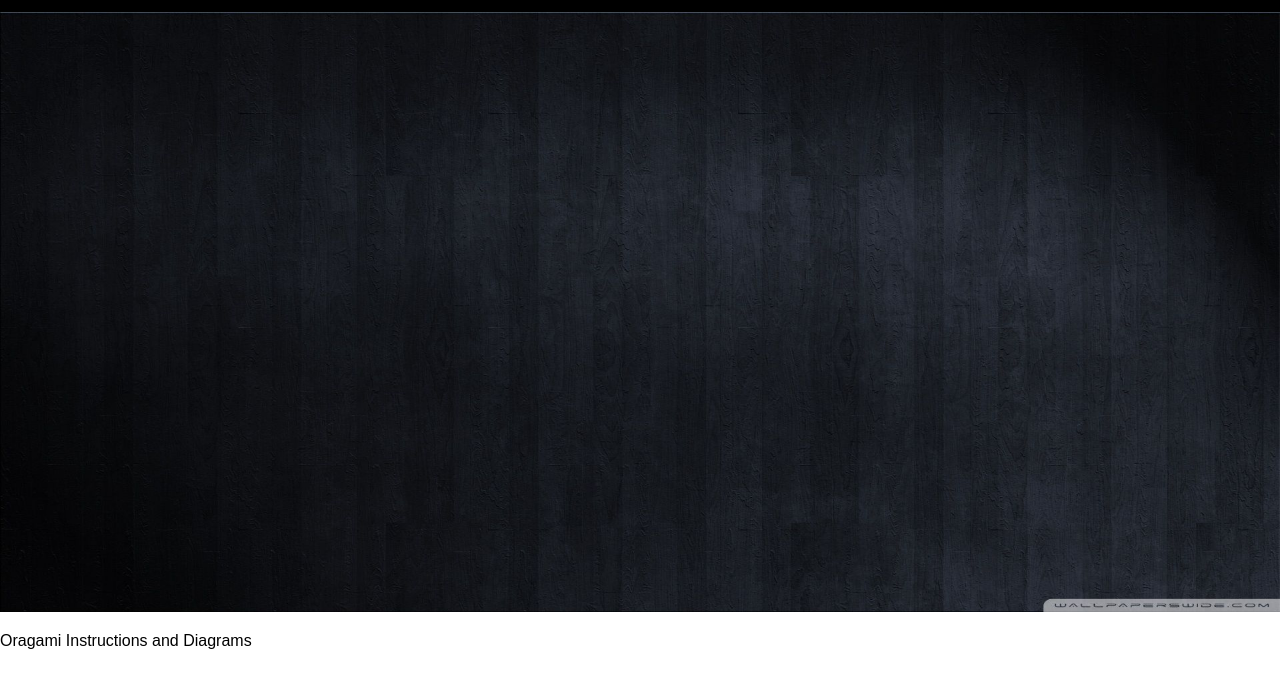
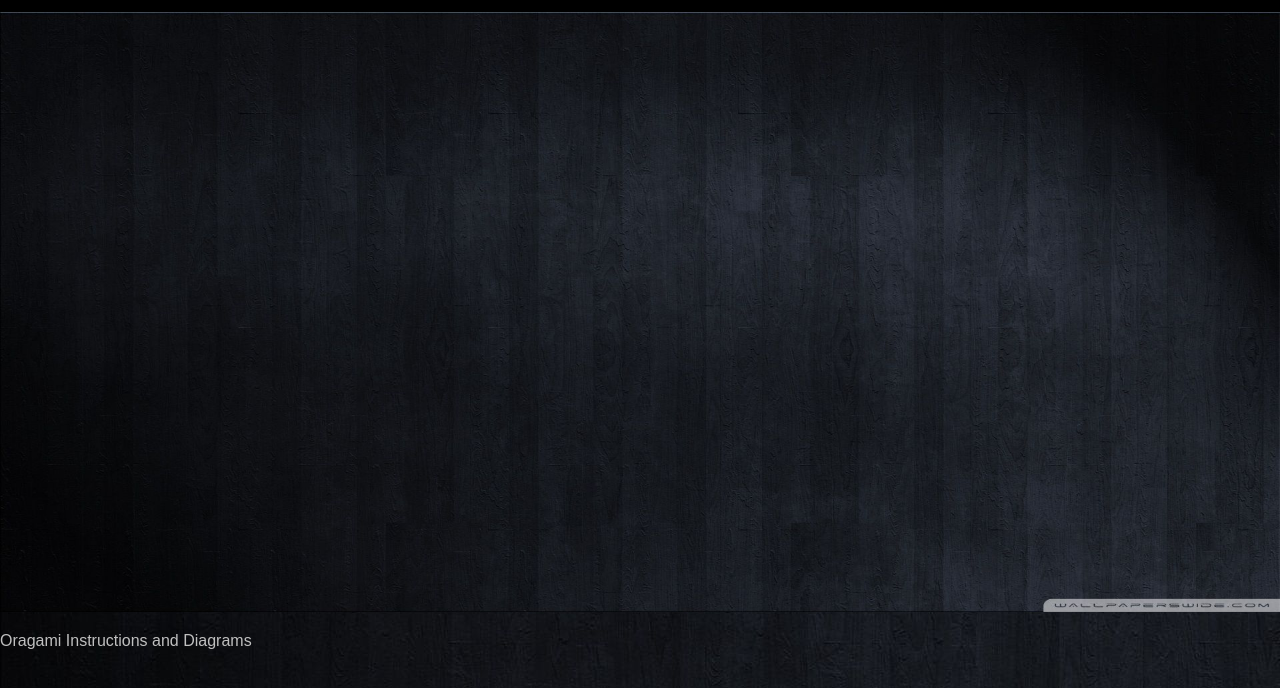
Before and after one commit to Spandan-maker/Project-51, a plain HTML site: page index.html in a window 1280 px wide. Shown: the part 42-730 px from the top of the page. Drawn offline with Linux system fonts and the light colour scheme.

Commit message:
Update style.css

```diff
--- a/style.css
+++ b/style.css
@@ -12,6 +12,7 @@
 body{
     margin: 0px;
     background-color: #f7f2f2;
+    background-image: url('main2.jpg');
 }
 
 .grid img{
@@ -29,7 +30,6 @@ body{
 }
 
 .bodyimg{
-    border-radius: 20px;
-    background-color: white;
     font-family: sans-serif;
+    color: #c0c0c0;
 }
```
